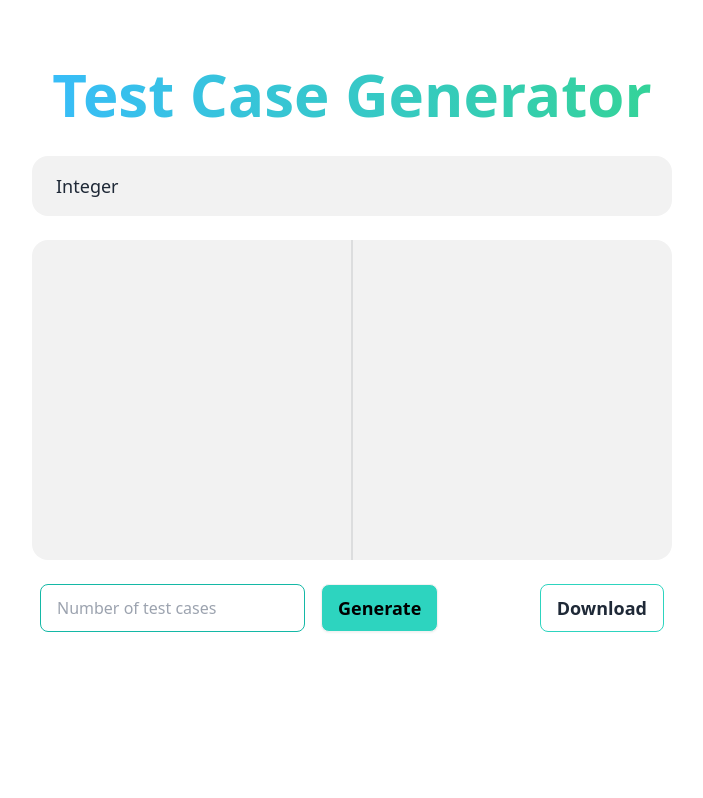
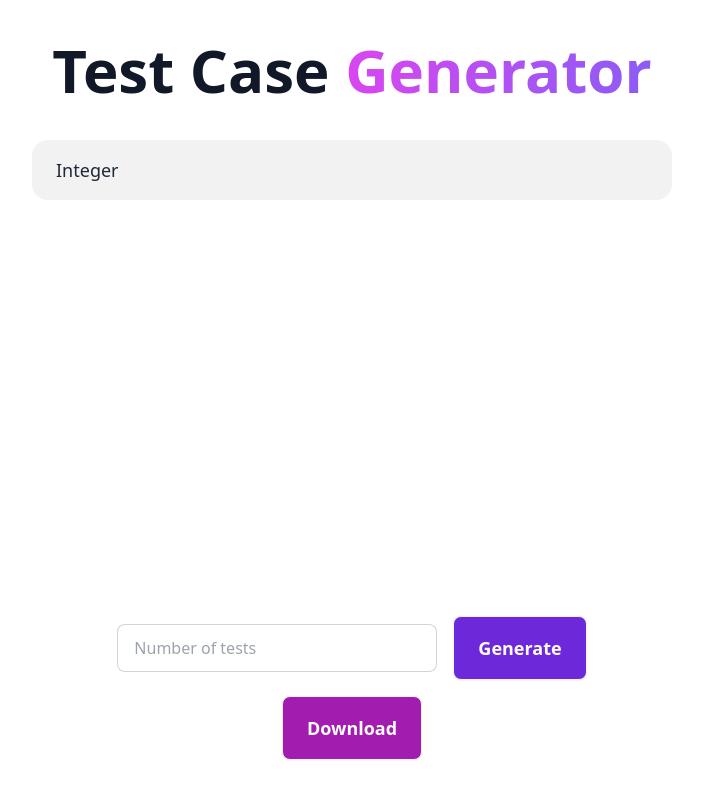
Before and after one commit to Dimah02/test-case-generator, a SvelteKit app: page / in a window 1280 px wide. Shown: the whole page, without its empty margins (288-991 px from the left). Built offline with nearby package versions, Linux system fonts and the light colour scheme.

Commit message:
update ui

```diff
--- a/src/routes/+layout.svelte
+++ b/src/routes/+layout.svelte
@@ -1,5 +1,5 @@
 <script>
-    import "../app.css";
-  </script>
+  import "../app.css";
+</script>
 
-  <slot />
+<div class="flex flex-col justify-center items-center text-center"><slot /></div>
--- a/src/routes/+page.svelte
+++ b/src/routes/+page.svelte
@@ -1,88 +1,27 @@
 <script>
     import { writableArray } from "$lib/store/list-store.js";
-    import { IntegerTest } from "$lib/models/IntegerTest.js";
-
-    const addInteger = () => {
-        $writableArray = [
-            ...$writableArray,
-            {
-                type: "Integer",
-                value: new IntegerTest(1, 10),
-            },
-        ];
-    };
+    import Heading from "../lib/components/Heading.svelte";
+    import VarList from "../lib/components/VarList.svelte";
+    import Menu from "../lib/components/Menu.svelte";
+    import Tests from "../lib/components/Tests.svelte";
 </script>
 
-<div id="container">
-    <h1
-        class="mt-16 mb-8 text-3xl font-bold md:text-5xl lg:text-6xl text-transparent bg-clip-text bg-gradient-to-r to-emerald-400 from-sky-400"
-    >
-        Test Case Generator
-    </h1>
+<Heading />
 
-    <ul class="menu menu-horizontal bg-base-200 rounded-box w-3/6 p-2 mb-6">
-        <li><button class="text-lg" on:click={addInteger}>Integer</button></li>
-    </ul>
+<Menu />
 
-    <div id="container2" class="bg-base-200 rounded-box mb-6">
-        <div id="first" class="w-3/6">
-            {#each $writableArray as item}
-                <div id="item" class="bg-teal-200 m-4 text-lg rounded-box font-semibold">
-                <p class="py-2 px-4 text-black">{item.type}</p>
-                <button><i class="fa-solid fa-pen-to-square text-black text-xl pr-8"></i></button>
-                <button><i class="fa-solid fa-arrow-up text-black text-xl pr-8"></i></button>
-                <button><i class="fa-solid fa-arrow-down text-black text-xl pr-7"></i></button>
-                <button><i class="fa-solid fa-x text-red-600 text-xl pr-4"></i></button>
-                </div>
-            {/each}
-        </div>
-        <div class="divider divider-horizontal"></div>
-        <div id="second" class="w-3/6">
-
-        </div>
-    </div>
-
-    <div id="container3">
-        <input type="number" placeholder="Number of test cases" class="input input-bordered max-w-xs border-teal-500 mb-8" />
-        <button class="btn bg-teal-400 text-lg text-black hover:text-white hover:bg-teal-600 ml-4 mb-8 mr-8 sm:mr-0">Generate</button>
-        <button class="btn btn-outline border-teal-400 hover:bg-teal-600 text-lg hover:text-white mb-8 lg:ml-auto">Download</button>
-    </div>
-
+<div class="flex flex-wrap justify-center w-3/6">
+    <VarList />
+    <Tests />
 </div>
-
-<style>
-    #container {
-        height: 100vh;
-        display: flex;
-        flex-direction: column;
-        align-items: center;
-    }
-    #container2 {
-        display: flex;
-        padding: 0px 8px;
-        width: 50%;
-    }
-    #first{
-        overflow-y: auto;
-        height: 40vh;
-        overflow-x: hidden;
-    }
-    #second{
-        overflow-y: auto;
-        height: 40vh;
-        overflow-x: hidden;
-    }
-    #item{
-        display: flex;
-        align-items: center;
-        width: min-content;
-    }
-    #container3 {
-        display: flex;
-        padding: 0px 8px;
-        flex-wrap: wrap;
-        align-items: center;
-        justify-content: center;
-        width: 50%;
-    }
-</style>
+<div class="flex flex-wrap justify-center items-center w-3/6 mt-6">
+    <input
+        type="number"
+        min="1"
+        max="100"
+        placeholder="Number of tests"
+        class="input input-bordered w-3/6 min-w-xs m-2"
+    />
+    <button class="btn btn-xs sm:btn-sm md:btn-md lg:btn-lg m-2 bg-violet-700	hover:bg-violet-900 text-white">Generate</button>
+    <button class="btn btn-xs sm:btn-sm md:btn-md lg:btn-lg m-2 bg-fuchsia-700	hover:bg-fuchsia-900 text-white">Download</button>
+</div>
--- a/src/routes/nothing/+page.svelte
+++ /dev/null
@@ -1,68 +0,0 @@
-<script>
-    import { writableArray } from "$lib/store/list-store.js";
-
-    const addToArray = () => {
-        $writableArray = [
-            ...$writableArray,
-            {
-                type: "Integer",
-                value: 1,
-            },
-        ];
-    };
-
-    let dialog;
-    const open = () => {
-        console.log("wwww");
-        dialog.show();
-    };
-    const close = () => {
-        dialog.close();
-    };
-</script>
-
-<div id="container">
-    <dialog bind:this={dialog}>
-        <h1>Opend</h1>
-        <form>
-            min = <input type="number" />
-            max = <input type="number" />
-            <button on:click={close}>Save</button>
-        </form>
-    </dialog>
-    <button on:click={open}>Open</button>
-
-    <button on:click={addToArray}> Add item </button>
-    {#each $writableArray as item}
-        <h1>
-            {item.type}
-        </h1>
-        <p>
-            {item.value}
-        </p>
-    {/each}
-</div>
-
-<style>
-    #container {
-        background-color: rgb(69, 101, 110);
-        height: 100vh;
-        display: flex;
-        flex-direction: column;
-        align-items: center;
-        justify-content: center;
-    }
-    dialog {
-        text-align: center;
-        width: 200px;
-        padding: 8px;
-        opacity: 0;
-        scale: 0;
-        display: block;
-        transition: all 0.5s;
-    }
-    dialog[open] {
-        opacity: 1;
-        scale: 2;
-    }
-</style>
```
Also changed, not shown: src/lib/images/mechanic.png (deleted).
